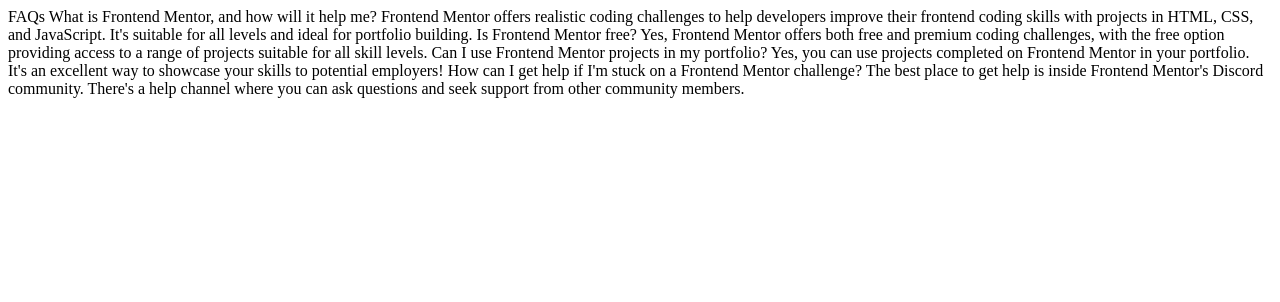
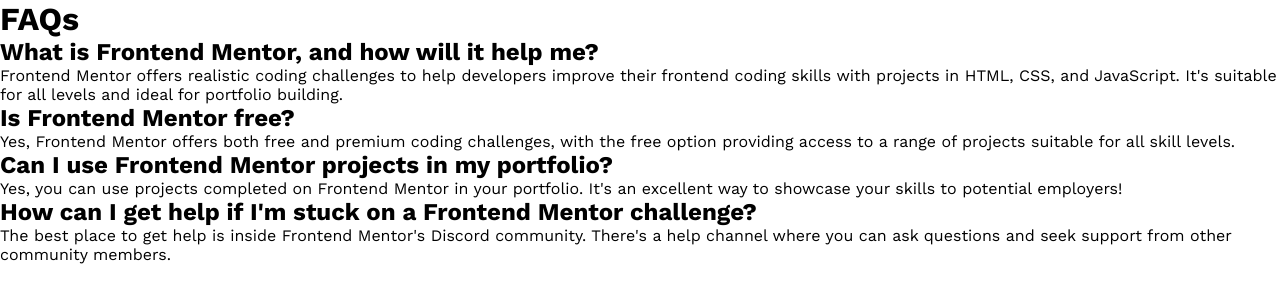
Before and after one commit to ThePageGuy/faq-accordion, a plain HTML site: page index.html in a window 1280 px wide. Drawn offline with nearby package versions, Linux system fonts and the light colour scheme.

Commit message:
template start

```diff
--- a/index.html
+++ b/index.html
@@ -5,33 +5,36 @@
   <meta name="viewport" content="width=device-width, initial-scale=1.0">
   <link rel="icon" type="image/png" sizes="32x32" href="./assets/images/favicon-32x32.png">
   <title>Frontend Mentor | FAQ accordion</title>
+  <link rel="preconnect" href="https://fonts.googleapis.com">
+  <link rel="preconnect" href="https://fonts.gstatic.com" crossorigin>
+  <link href="https://fonts.googleapis.com/css2?family=Work+Sans:ital,wght@0,100..900;1,100..900&display=swap" rel="stylesheet">
   <link rel="stylesheet" href="style.css">
   <script defer src="main.js"></script>
 </head>
 <body>
-
-  FAQs
-
-  What is Frontend Mentor, and how will it help me?
-
+  <main>
+    <h1>FAQs</h1>
+    <h2>What is Frontend Mentor, and how will it help me?</h2>
+    <p>
       Frontend Mentor offers realistic coding challenges to help developers improve their
       frontend coding skills with projects in HTML, CSS, and JavaScript. It's suitable for
       all levels and ideal for portfolio building.
-
-  Is Frontend Mentor free?
-
+    </p>
+    <h2>Is Frontend Mentor free?</h2>
+    <p>
       Yes, Frontend Mentor offers both free and premium coding challenges, with the free
       option providing access to a range of projects suitable for all skill levels.
-
-  Can I use Frontend Mentor projects in my portfolio?
-
+    </p>
+    <h2>Can I use Frontend Mentor projects in my portfolio?</h2>
+    <p>
       Yes, you can use projects completed on Frontend Mentor in your portfolio. It's an excellent
       way to showcase your skills to potential employers!
-
-  How can I get help if I'm stuck on a Frontend Mentor challenge?
-
+    </p>
+    <h2>How can I get help if I'm stuck on a Frontend Mentor challenge?</h2>
+    <p>
       The best place to get help is inside Frontend Mentor's Discord community. There's a help
       channel where you can ask questions and seek support from other community members.
-
+    </p>
+  </main>
 </body>
 </html>
--- a/style.css
+++ b/style.css
@@ -0,0 +1,20 @@
+*,
+*::after,
+*::before {
+    box-sizing: border-box;
+    padding: 0;
+    margin: 0;
+}
+
+:root {
+    --White: hsl(0, 100%, 100%);
+    --Purple100: hsl(275, 100%, 97%);
+    --Purple600: hsl(292, 16%, 49%);
+    --Purple950: hsl(292, 42%, 14%);
+
+    /* Font Weight 400,600,700 */
+}
+
+body {
+  font-family: "Work Sans", sans-serif;
+}
```
Lines whose indentation alone changed are shown as unchanged.
